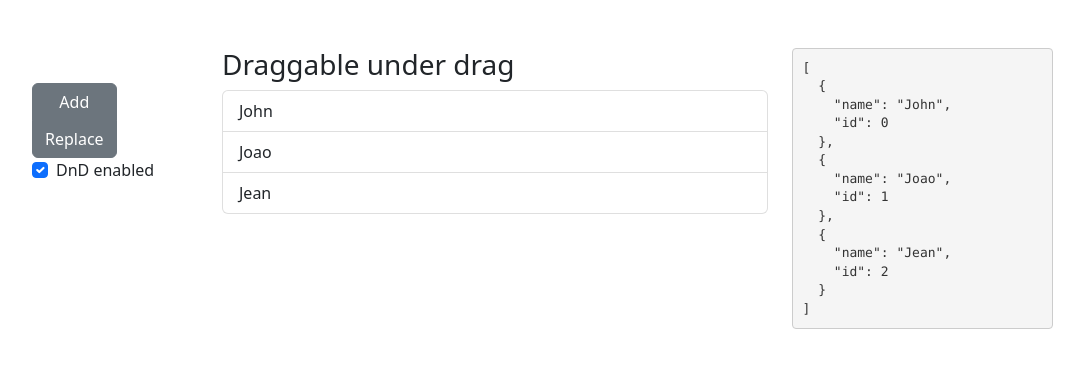
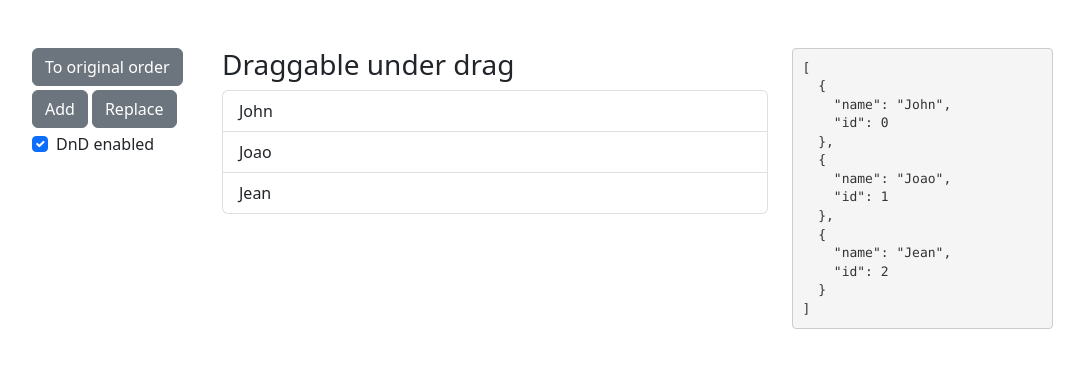
Before and after one commit to zorenleolumosbog/vue-drag-and-drop, a Vue app: page / in a window 1280 px wide. Shown: the top 368 px of the page, without its empty margins (50-1134 px from the left). Built offline with nearby package versions, Linux system fonts and the light colour scheme.

Commit message:
Add transition when sorting

```diff
--- a/src/views/SortingList.vue
+++ b/src/views/SortingList.vue
@@ -3,14 +3,11 @@
         <div class="row">
             <div class="col-2">
                 <div class="form-group">
-                    <div
-                        class="btn-group-vertical buttons"
-                        role="group"
-                        aria-label="Basic example"
-                    >
-                        <button class="btn btn-secondary" @click="add">Add</button>
-                        <button class="btn btn-secondary" @click="replace">Replace</button>
-                    </div>
+                    <button class="btn btn-secondary button" @click="sort">
+                        To original order
+                    </button>
+                    <button class="btn btn-secondary m-y" @click="add">Add</button>
+                    <button class="btn btn-secondary m-1" @click="replace">Replace</button>
 
                     <div class="form-check">
                         <input
@@ -28,19 +25,31 @@
                 <h3>Draggable {{ draggingInfo }}</h3>
 
                 <draggable
-                :list="state.list"
-                :disabled="!enabled"
-                item-key="name"
                 class="list-group"
-                ghost-class="ghost"
+                tag="transition-group"
+                :component-data="{
+                tag: 'ul',
+                type: 'transition-group',
+                name: !dragging ? 'flip-list' : null
+                }"
                 :move="checkMove"
+                v-model="state.list"
+                v-bind="dragOptions"
                 @start="dragging = true"
                 @end="dragging = false"
+                item-key="order"
             >
                 <template #item="{ element }">
-                    <div class="list-group-item" :class="{ 'not-draggable': !enabled }">
+                <li class="list-group-item">
+                    <i
+                    :class="
+                        element.fixed ? 'fa fa-anchor' : 'glyphicon glyphicon-pushpin'
+                    "
+                    @click="element.fixed = !element.fixed"
+                    aria-hidden="true"
+                    ></i>
                     {{ element.name }}
-                    </div>
+                </li>
                 </template>
             </draggable>
             </div>
@@ -72,6 +81,19 @@
         return dragging ? "under drag" : "";
     });
 
+    const dragOptions = computed(() => {
+      return {
+        animation: 200,
+        group: "description",
+        disabled: false,
+        ghostClass: "ghost"
+      };
+    });
+
+    const sort = () => {
+      state.list = state.list.sort((a, b) => a.id - b.id);
+    };
+
     const add = () => {
         state.list.push({ name: "Juan " + id, id: id++ });
     };
@@ -85,15 +107,24 @@
     };
 </script>
 <style scoped>
-  .buttons {
-    margin-top: 35px;
+.flip-list-move {
+  transition: transform 0.5s;
+}
+.no-move {
+  transition: transform 0s;
 }
 .ghost {
   opacity: 0.5;
-    background: #c8ebfb;
+  background: #f0f0f0;
 }
-  .not-draggable {
-    cursor: no-drop;
+.list-group {
+  min-height: 20px;
+}
+.list-group-item {
+  cursor: move;
+}
+.list-group-item i {
+  cursor: pointer;
 }
 pre {
   display: block;
```
Lines whose indentation alone changed are shown as unchanged.
